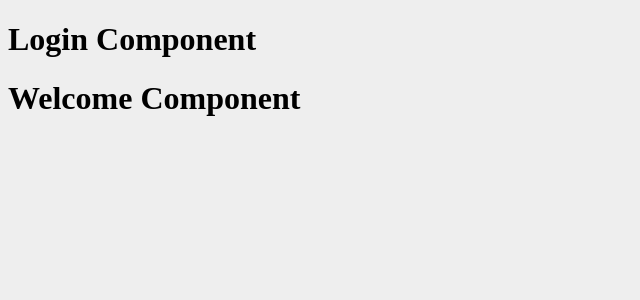
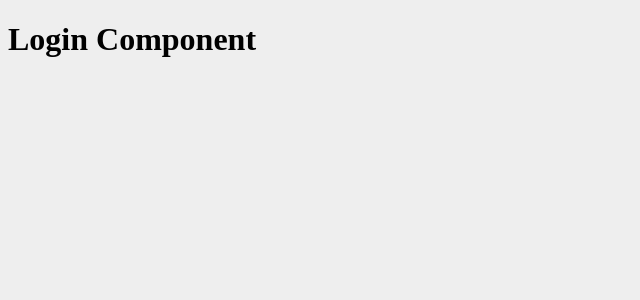
Before and after one commit to EyaNgoNdjip/fullstack-todo-app, a React (Create React App) app: page / in a window 1280 px wide. Shown: the top 300 px of the page, without its empty margins (0-640 px from the left). Built offline with nearby package versions, Linux system fonts and the light colour scheme.

Commit message:
Create login branch

```diff
--- a/src/components/App.js
+++ b/src/components/App.js
@@ -6,7 +6,7 @@ const App = () => {
   return (
     <div>
       <LoginPage />
-      <WelcomePage />
+      {/* <WelcomePage /> */}
     </div>
   );
 };
```
